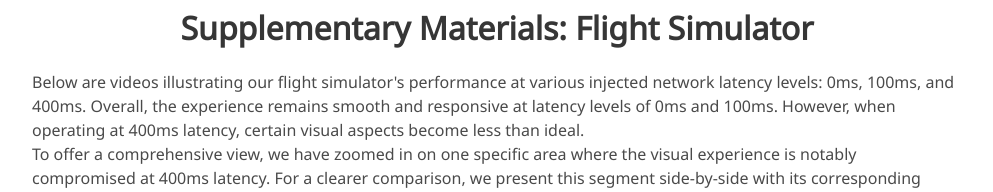
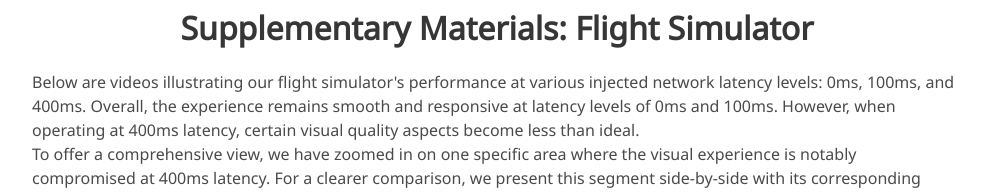
Before and after one commit to Submission299Demo/299Demo.github.io, a plain HTML site: page index.html in a window 1280 px wide. Shown: the part 398-590 px from the top of the page, without its empty margins (143-1136 px from the left). Drawn offline with nearby package versions, Linux system fonts and the light colour scheme; some icons are missing; a web font is replaced by a local one.

Commit message:
fix more term

```diff
--- a/index.html
+++ b/index.html
@@ -98,7 +98,7 @@
       <div class="column is-full-width">
         <h2 class="title is-3 has-text-centered" style="margin-top: -30px">Supplementary Materials: Flight Simulator</h2>
           <p class="centered-aligned-paragraph">
-	  	Below are videos illustrating our flight simulator's performance at various injected network latency levels: 0ms, 100ms, and 400ms. Overall, the experience remains smooth and responsive at latency levels of 0ms and 100ms. However, when operating at 400ms latency, certain visual aspects become less than ideal.
+	  	Below are videos illustrating our flight simulator's performance at various injected network latency levels: 0ms, 100ms, and 400ms. Overall, the experience remains smooth and responsive at latency levels of 0ms and 100ms. However, when operating at 400ms latency, certain visual quality aspects become less than ideal.
 	  </p>
 
 	  <p class="centered-aligned-paragraph">
```
